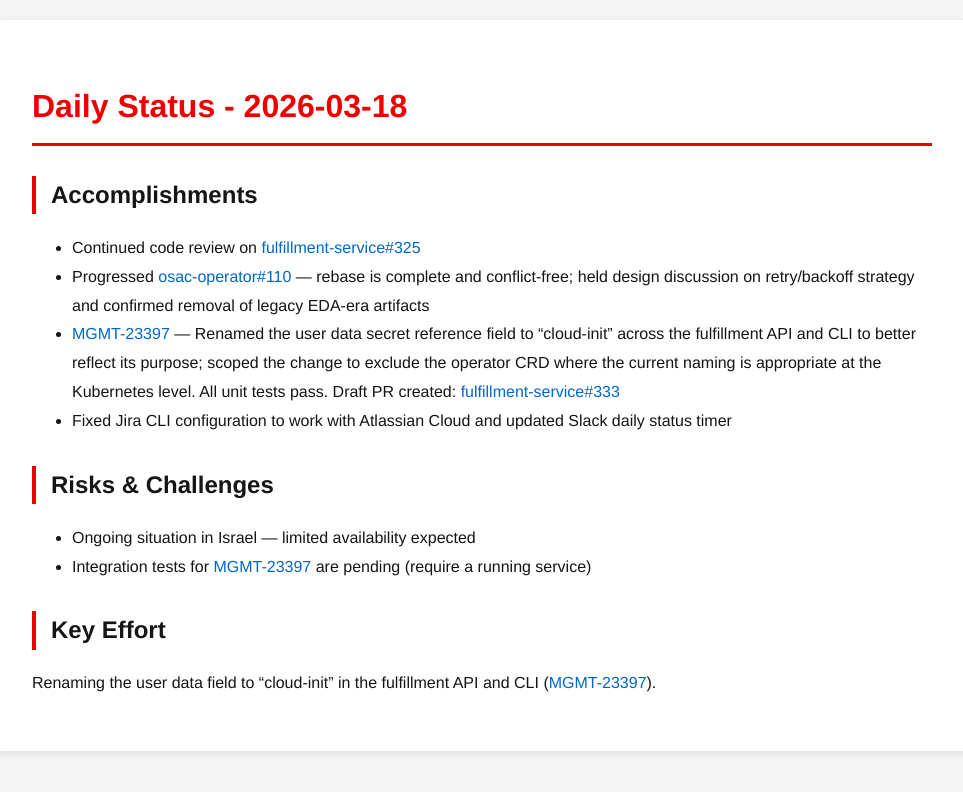
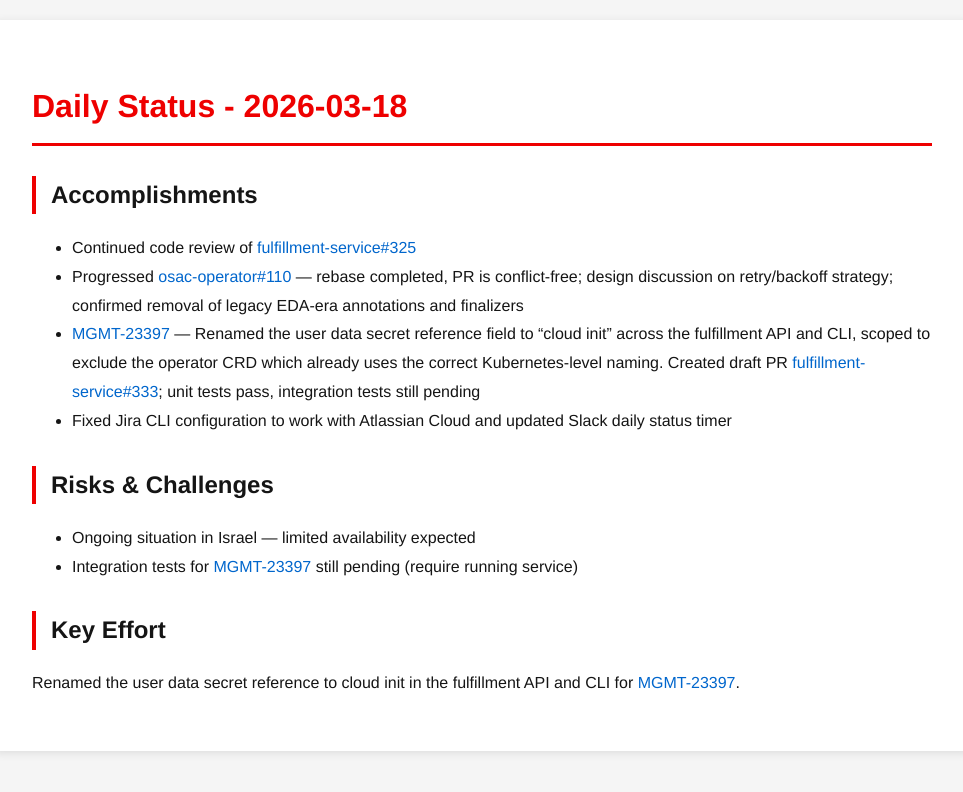
Before and after one commit to tzvatot/daily-status, a Jekyll site: the page built from 2026-03-18.md, in a window 1280 px wide. Shown: the top 792 px of the page, without its empty margins (158-1121 px from the left). Built offline with Jekyll 4.4.1, drawn with Linux system fonts in a browser that asks for light colours.

Commit message:
Daily status update - 2026-03-18

```diff
--- a/2026-03-18.md
+++ b/2026-03-18.md
@@ -7,14 +7,14 @@ date: 2026-03-18
 # Daily Status - 2026-03-18
 
 ## Accomplishments
-- Continued code review on [fulfillment-service#325](https://github.com/osac-project/fulfillment-service/pull/325)
-- Progressed [osac-operator#110](https://github.com/osac-project/osac-operator/pull/110) — rebase is complete and conflict-free; held design discussion on retry/backoff strategy and confirmed removal of legacy EDA-era artifacts
-- [MGMT-23397](https://issues.redhat.com/browse/MGMT-23397) — Renamed the user data secret reference field to "cloud-init" across the fulfillment API and CLI to better reflect its purpose; scoped the change to exclude the operator CRD where the current naming is appropriate at the Kubernetes level. All unit tests pass. Draft PR created: [fulfillment-service#333](https://github.com/osac-project/fulfillment-service/pull/333)
+- Continued code review of [fulfillment-service#325](https://github.com/osac-project/fulfillment-service/pull/325)
+- Progressed [osac-operator#110](https://github.com/osac-project/osac-operator/pull/110) — rebase completed, PR is conflict-free; design discussion on retry/backoff strategy; confirmed removal of legacy EDA-era annotations and finalizers
+- [MGMT-23397](https://issues.redhat.com/browse/MGMT-23397) — Renamed the user data secret reference field to "cloud init" across the fulfillment API and CLI, scoped to exclude the operator CRD which already uses the correct Kubernetes-level naming. Created draft PR [fulfillment-service#333](https://github.com/osac-project/fulfillment-service/pull/333); unit tests pass, integration tests still pending
 - Fixed Jira CLI configuration to work with Atlassian Cloud and updated Slack daily status timer
 
 ## Risks & Challenges
 - Ongoing situation in Israel — limited availability expected
-- Integration tests for [MGMT-23397](https://issues.redhat.com/browse/MGMT-23397) are pending (require a running service)
+- Integration tests for [MGMT-23397](https://issues.redhat.com/browse/MGMT-23397) still pending (require running service)
 
 ## Key Effort
-Renaming the user data field to "cloud-init" in the fulfillment API and CLI ([MGMT-23397](https://issues.redhat.com/browse/MGMT-23397)).
+Renamed the user data secret reference to cloud init in the fulfillment API and CLI for [MGMT-23397](https://issues.redhat.com/browse/MGMT-23397).
```
